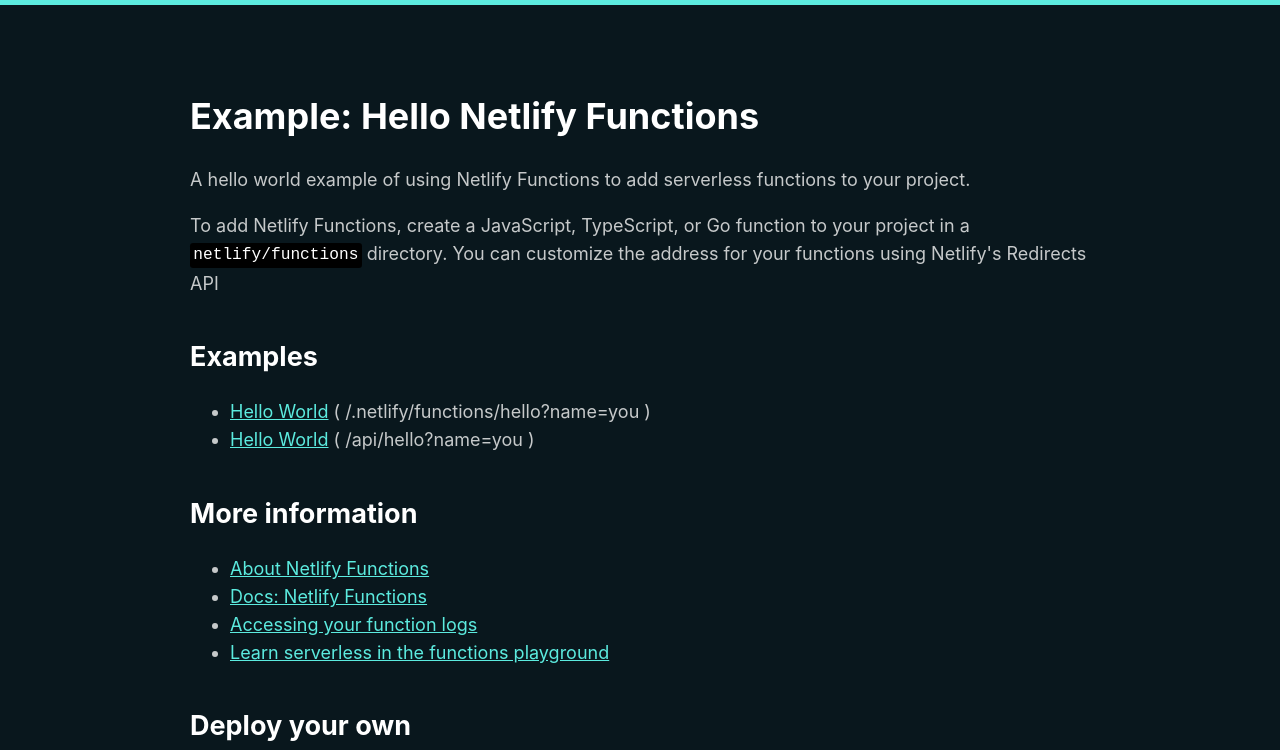
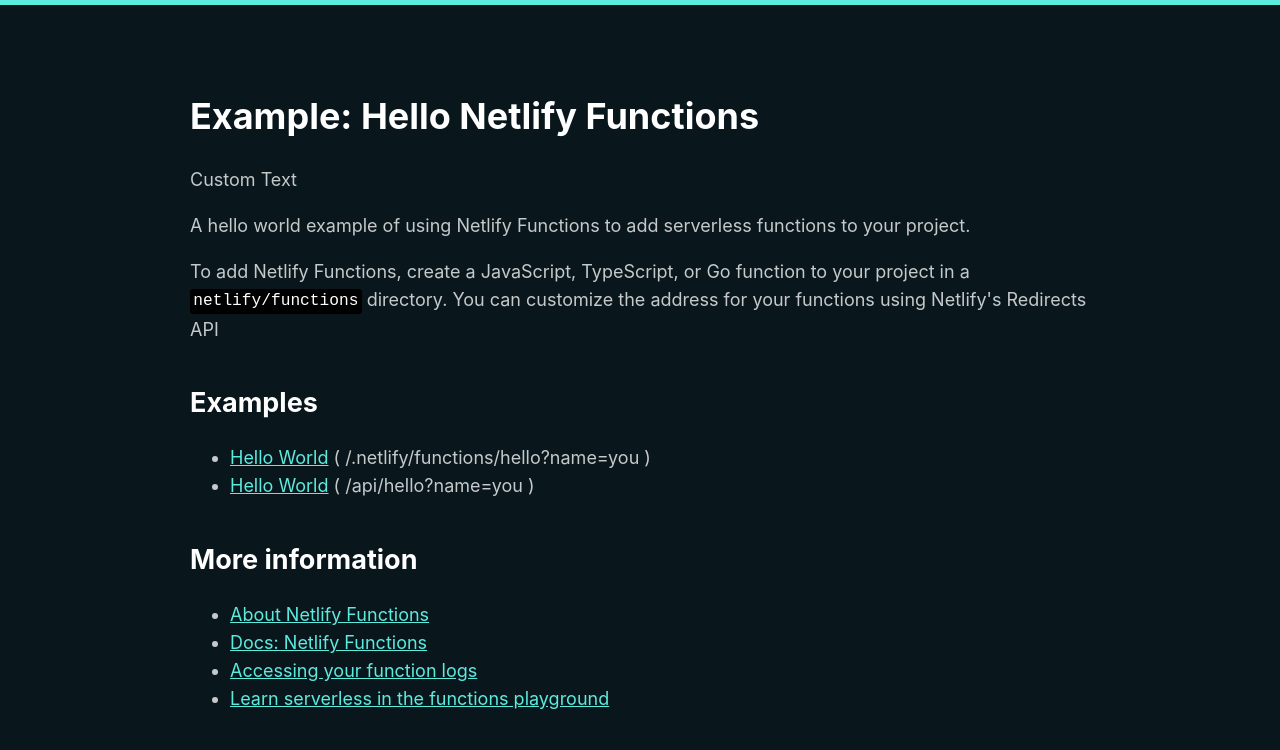
Before and after one commit to TJaspers-SF/my-netilfy, a website: page public/index.html in a window 1280 px wide. Shown: the top 750 px of the page. Drawn offline with Linux system fonts and the light colour scheme.

Commit message:
Adding custom text

```diff
--- a/public/index.html
+++ b/public/index.html
@@ -11,6 +11,9 @@
 <body>
     <div class="container">
         <h1>Example: Hello Netlify Functions</h1>
+        <p>
+            Custom Text
+        </p>
         <p>
             A hello world example of using Netlify Functions to add serverless functions to your project.
         </p>
```
